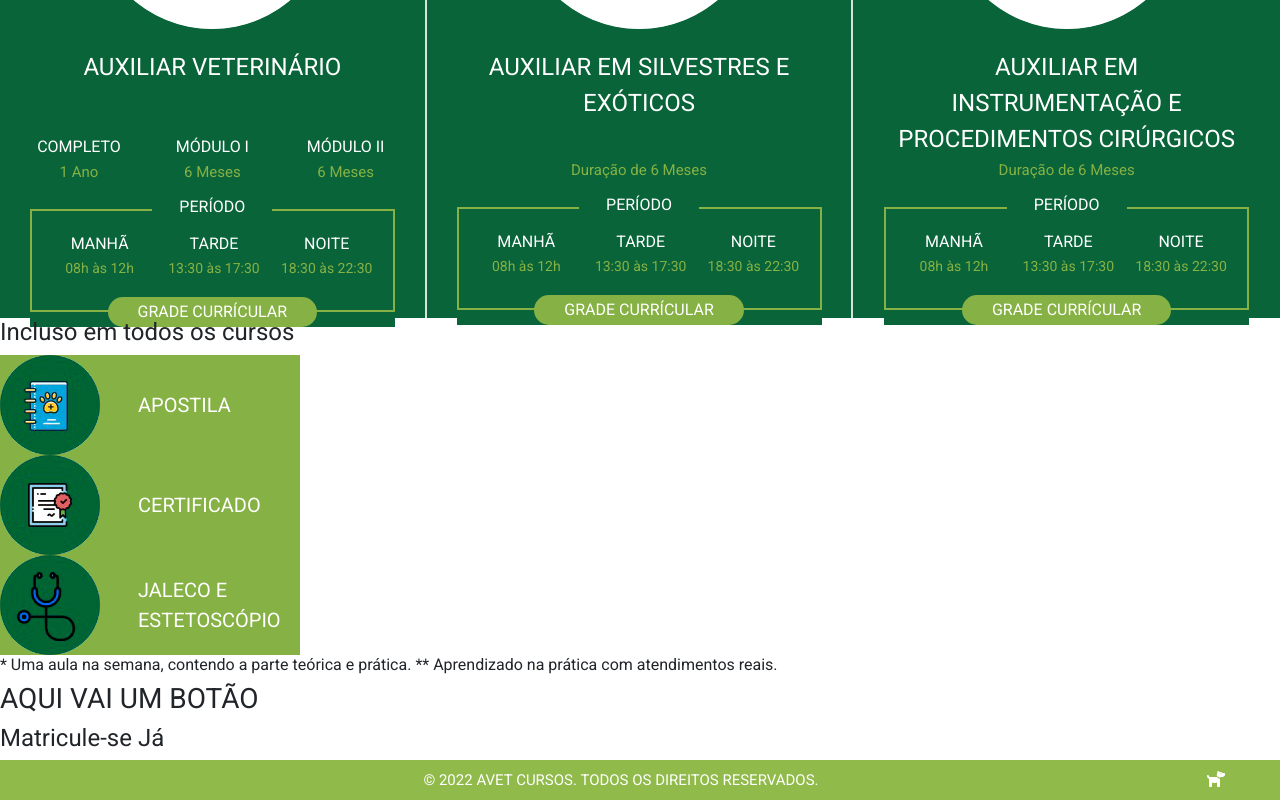
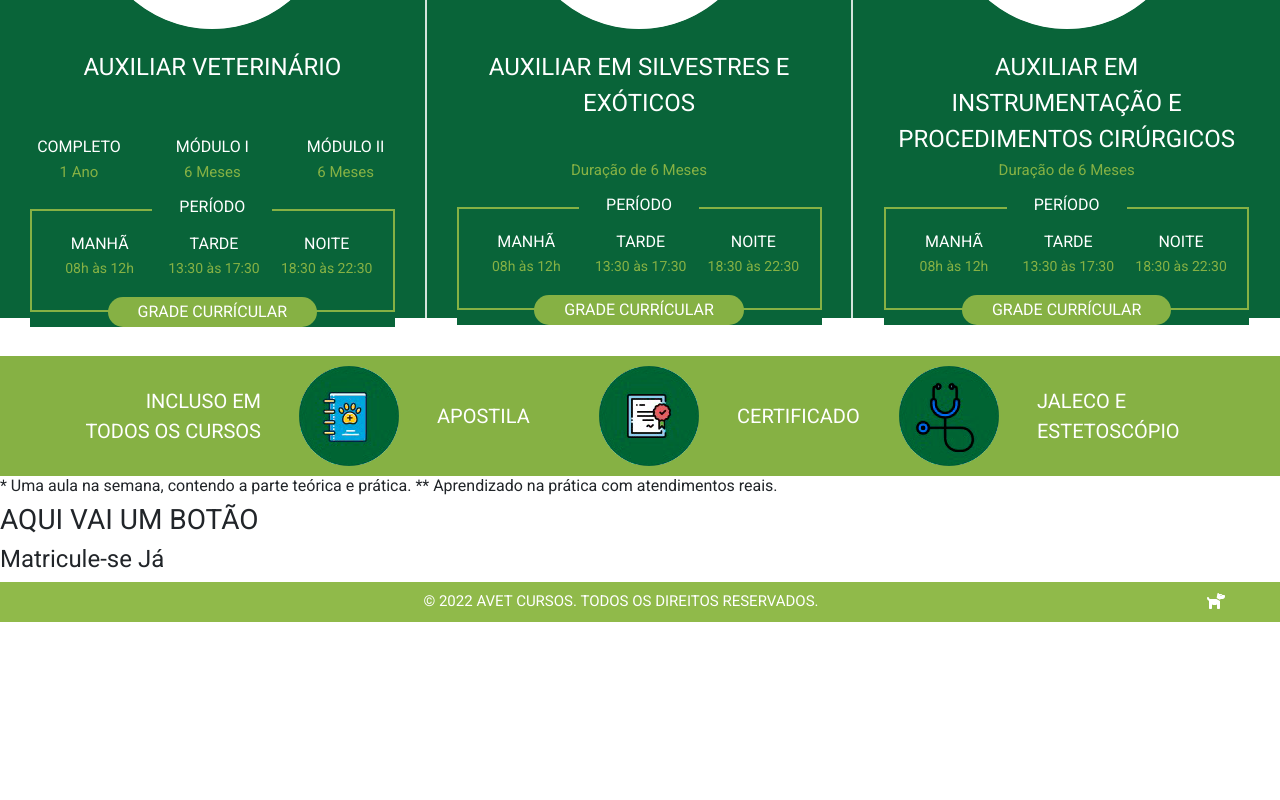
Before and after one commit to marcusviniciusmo/Avet_Cursos_Website, a React (Create React App) app in the folder frontend/: page /cursos in a window 1280 px wide. Shown: the part 558-1358 px from the top of the page. After the commit the page ends 1180 px from the top, so only its background shows below. Built offline with nearby package versions, Linux system fonts and the light colour scheme.

Commit message:
Styling the IncludedInCourse component in the Courses view

```diff
--- a/frontend/src/views/Cursos/index.tsx
+++ b/frontend/src/views/Cursos/index.tsx
@@ -1,3 +1,4 @@
+import { ToUpperCaseText } from "utils/Functions";
 import Header from "components/Header";
 import CourseCard from "components/CourseCard";
 import LogoAuxVeterinario from 'assets/img/cursos/auxiliarVet.png';
@@ -64,8 +65,11 @@ function Cursos() {
         }
       </div>
 
-      <h4>Incluso em todos os cursos</h4>
 
+      <div id="includedCourseCardsContainer">
+        <span id="includedInCourseLabel">
+          {ToUpperCaseText('Incluso em todos os cursos')}
+        </span>
         <IncludedInCourse
           imageUrl={ApostilaLogo}
           imageDescription="Avet Curso - Apostila logo"
@@ -83,6 +87,7 @@ function Cursos() {
           imageDescription="Avet Curso - Estetoscópio logo"
           label="Jaleco e Estetoscópio"
         />
+      </div>
 
       <h6>
         * Uma aula na semana, contendo a parte teórica e prática. ** Aprendizado
--- a/frontend/src/views/Cursos/styles.css
+++ b/frontend/src/views/Cursos/styles.css
@@ -3,3 +3,21 @@ div#courseCards {
   flex-direction: row;
   justify-content: space-between;
 }
+
+div#includedCourseCardsContainer {
+  background: #86B144;
+  margin-top: 38px;
+  padding: 10px 0;
+  display: flex;
+  flex-direction: row;
+  align-items: center;
+  justify-content: center;
+}
+
+div#includedCourseCardsContainer span#includedInCourseLabel {
+  color: #FFFFFF;
+  font-size: 20px;
+  width: 180px;
+  margin-right: 38px;
+  text-align: right;
+}
```
Lines whose indentation alone changed are shown as unchanged.
